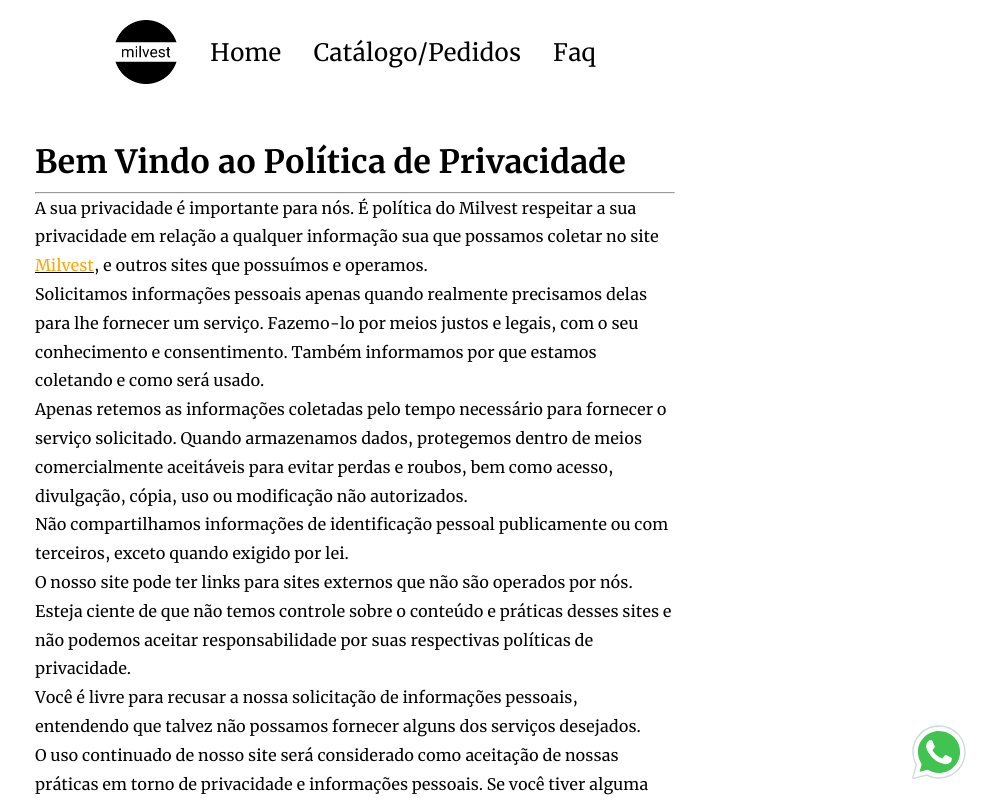
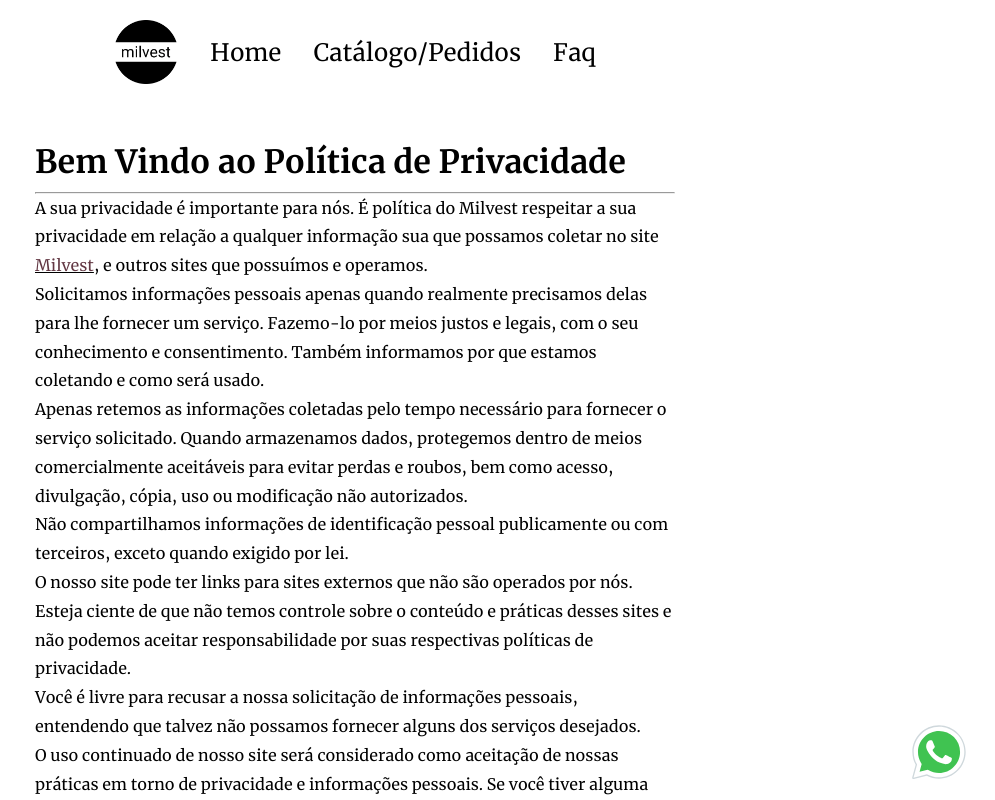
Before and after one commit to balaclavaboyz/milvest_vanilla_js, a plain HTML site: page politica.html in a window 1280 px wide. Shown: the top 800 px of the page, without its empty margins (285-1280 px from the left). Drawn offline with Linux system fonts and the light colour scheme; a script that the page names is missing.

Commit message:
color font

```diff
--- a/politica.html
+++ b/politica.html
@@ -65,7 +65,7 @@
                     A sua privacidade é importante para nós. É política do
                     Milvest respeitar a sua privacidade em relação a qualquer
                     informação sua que possamos coletar no site
-                    <a href="/"><span style="color: orange">Milvest</span></a
+                    <a href="/"><span style="color: #623743">Milvest</span></a
                     >, e outros sites que possuímos e operamos.
                 </p>
                 <p>
```
